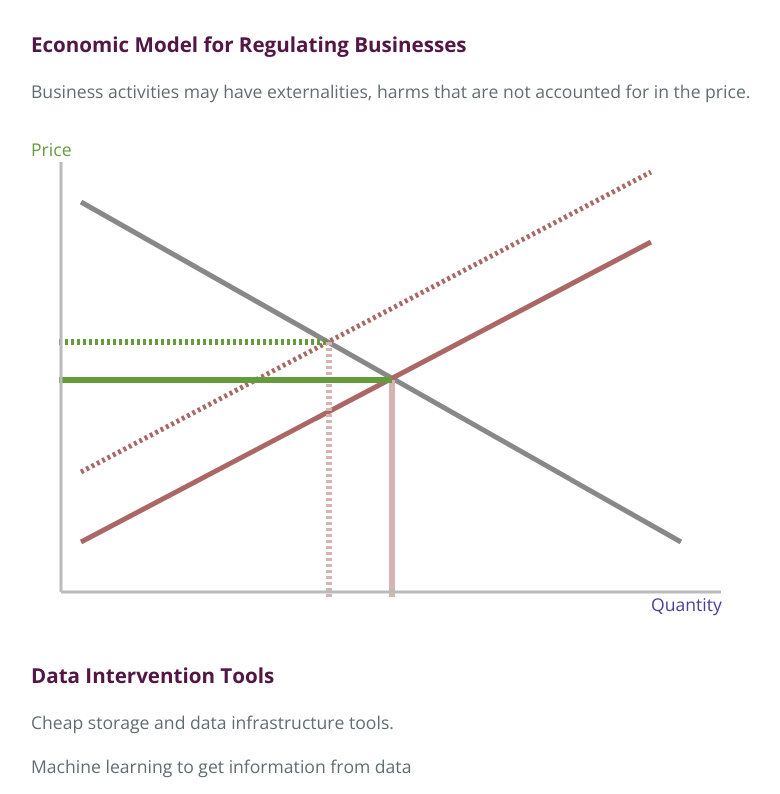
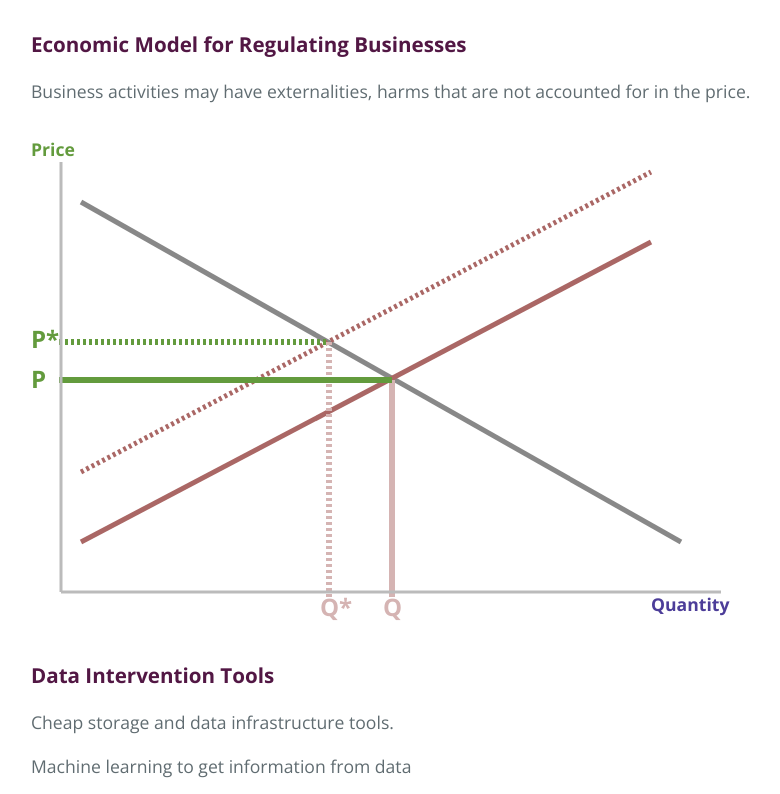
Before and after one commit to mirthbottle/dataintervention, a plain HTML site: page index.html in a window 1280 px wide. Shown: the part 426-1220 px from the top of the page, without its empty margins (193-973 px from the left). Drawn offline with nearby package versions, Linux system fonts and the light colour scheme.

Commit message:
finished graph static version

```diff
--- a/index.html
+++ b/index.html
@@ -104,6 +104,19 @@ Data Intervention Tools</h3>
       .attr("stroke-width", 6)
       .attr("stroke", "#D5B4B3");
 
+      svgCont.append("text")
+      .attr("transform", "translate(352,494)")
+      .style("font-size", "24px")
+      .style("fill", "#D5B4B3")
+      .style("font-weight", "bold")
+      .text("Q");
+
+      svgCont.append("text")
+      .attr("transform", "translate(289,494)")
+      .style("font-size", "24px")
+      .style("fill", "#D5B4B3")
+      .style("font-weight", "bold")
+      .text("Q*");
 
       var price = svgCont.append("line")
       .attr("x1", 28)
@@ -122,6 +135,19 @@ Data Intervention Tools</h3>
       .attr("stroke-width", 6)
       .attr("stroke", "#639B3D");
 
+      svgCont.append("text")
+      .attr("transform", "translate(0,266)")
+      .style("font-size", "24px")
+      .style("fill", "#639B3D")
+      .style("font-weight", "bold")
+      .text("P");
+
+      svgCont.append("text")
+      .attr("transform", "translate(0,226)")
+      .style("font-size", "24px")
+      .style("fill", "#639B3D")
+      .style("font-weight", "bold")
+      .text("P*");
 
       var yaxis = svgCont.append("line")
       .attr("x1", 30)
@@ -130,18 +156,6 @@ Data Intervention Tools</h3>
       .attr("y2", 470)
       .attr("stroke-width", 3)
       .attr("stroke", "#bbb");
-
-      svgCont.append("text")
-      .attr("transform", "translate(0,20)")
-      .attr("dy", "14px")
-      .style("fill", "#639B3D")
-      .text("Price");
-
-      svgCont.append("text")
-      .attr("transform", "translate(620,475)")
-      .attr("dy", "14px")
-      .style("fill", "#4C3D99")
-      .text("Quantity");
 
       var xaxis = svgCont.append("line")
       .attr("x1", 30)
@@ -152,6 +166,20 @@ Data Intervention Tools</h3>
       .attr("stroke", "#bbb");
 
 
+      svgCont.append("text")
+      .attr("transform", "translate(0,20)")
+      .attr("dy", "14px")
+      .style("fill", "#639B3D")
+      .style("font-weight", "bold")
+      .text("Price");
+
+      svgCont.append("text")
+      .attr("transform", "translate(620,475)")
+      .attr("dy", "14px")
+      .style("fill", "#4C3D99")
+      .style("font-weight", "bold")
+      .text("Quantity");
+
     </script>
 
   </body>
```
